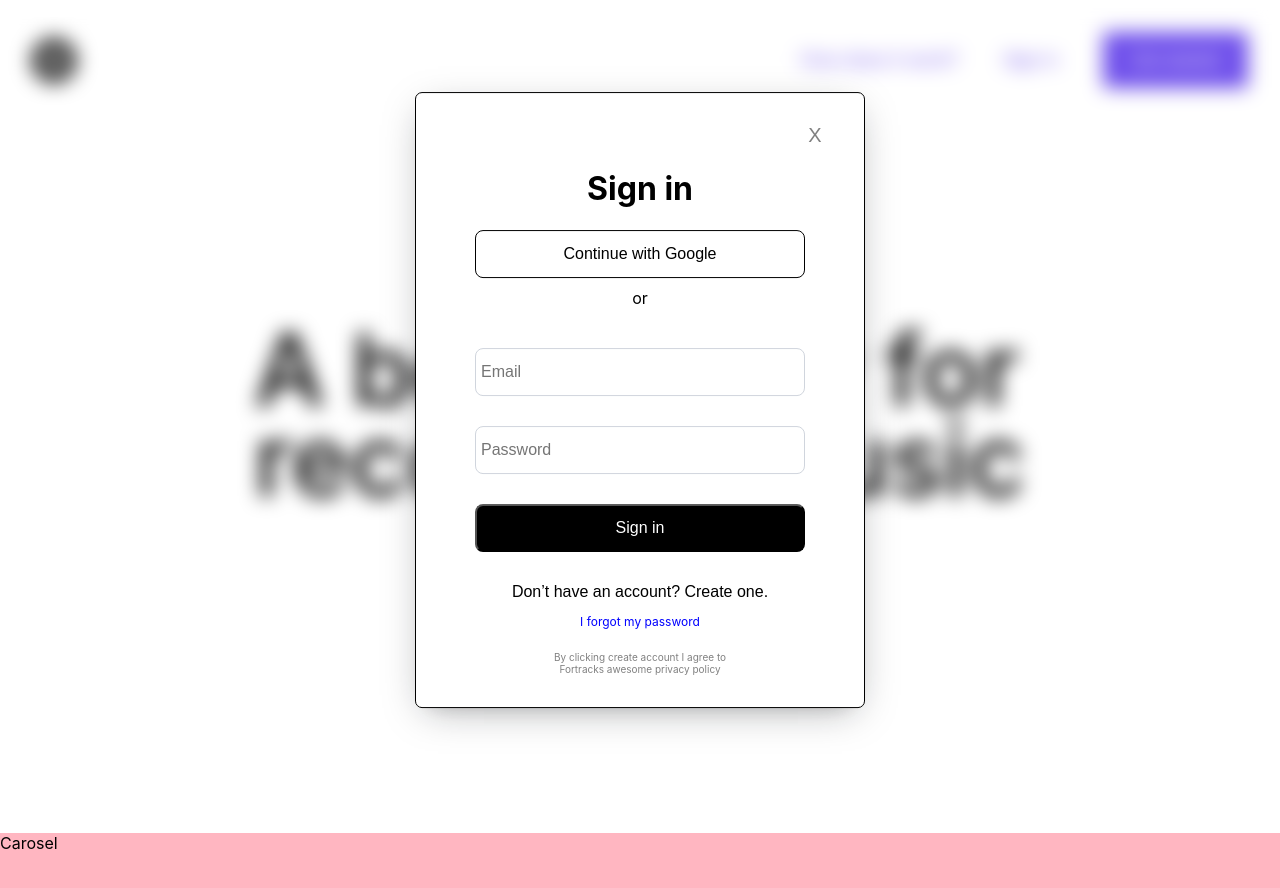
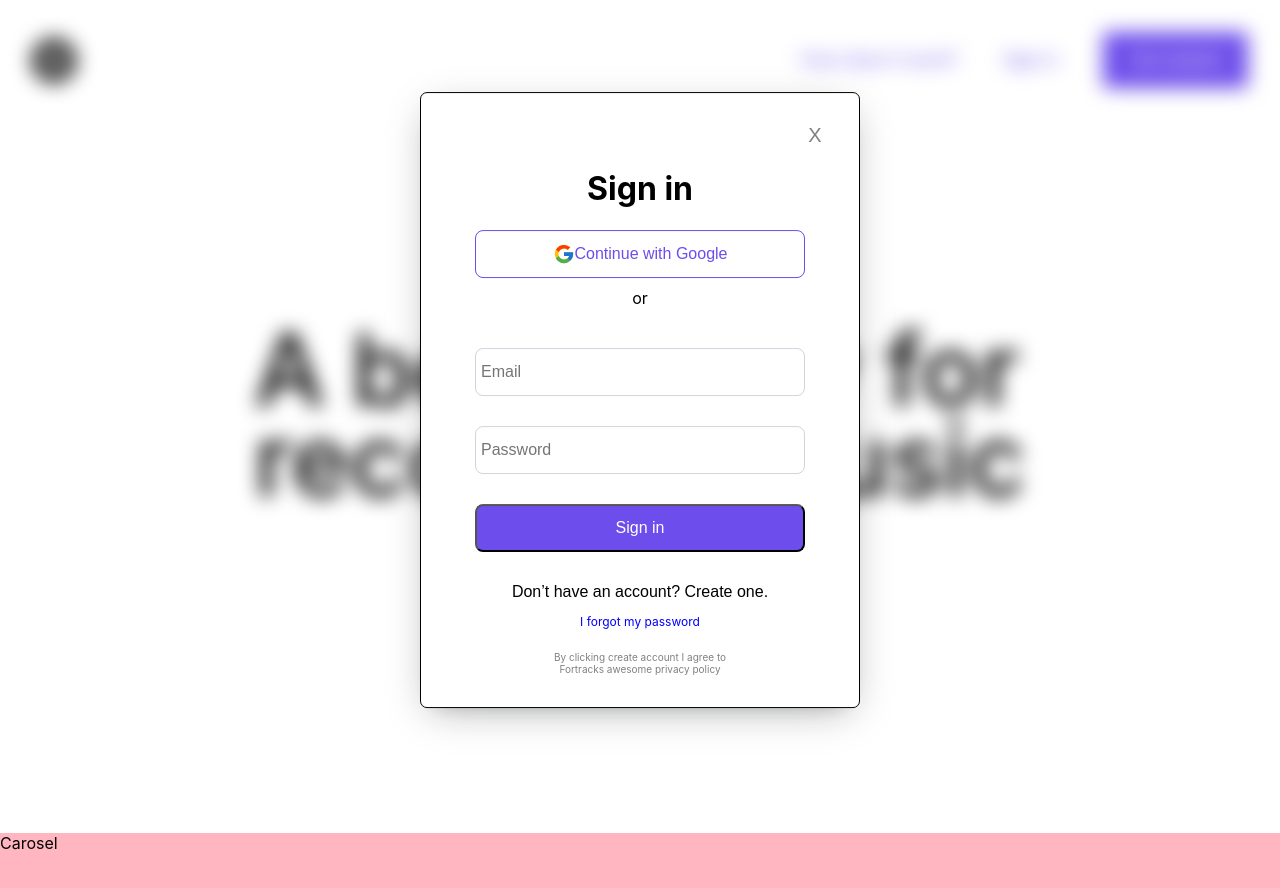
Before and after one commit to sofiaronnkvist/fourtrack, a Next.js app: page / in a window 1280 px wide. Both pictures are taken after a click on the button "Sign in". Shown: the top 888 px of the page. Built offline with nearby package versions, Linux system fonts and the light colour scheme; no server answers.

Commit message:
Adjuster google btn and inputs

```diff
--- a/components/Modal/Modal.jsx
+++ b/components/Modal/Modal.jsx
@@ -3,6 +3,8 @@ import styled from 'styled-components';
 import React, { useState, useEffect } from 'react';
 import { useRouter } from 'next/router';
 import { useAuth } from '../../context/AuthContext';
+import { FcGoogle } from 'react-icons/fc';
+
 
 const dialogContent = DialogPrimitive.Content;
 const dialogOverlay = DialogPrimitive.Overlay;
@@ -17,7 +19,7 @@ const StyledContent = styled(dialogContent)`
   left: 50%;
   transform: translate(-50%, -50%);
   width: 90vw;
-  max-width: 450px;
+  max-width: 440px;
   max-height: 85vh;
   padding: 25;
   border: 1px solid black;
@@ -51,11 +53,14 @@ const NavButton = styled.button`
 const GoogleButton = styled.button`
   width: 330px;
   height: 48px;
-  color: black;
+  color: ${(props) => props.theme.purple};
   background-color: transparent;
   font-size: 16px;
-  border: 1px solid black;
+  border: 1px solid ${(props) => props.theme.purple};
   border-radius: 8px;
+  display: flex;
+  justify-content: center;
+  align-items: center;
 `;
 
 const CloseButton = styled.button`
@@ -65,7 +70,6 @@ const CloseButton = styled.button`
   margin-top: 30px;
   background-color: transparent;
   border: none;
-
 `;
 
 const Divider = styled.p`
@@ -99,7 +103,6 @@ const CreateAccountTexts = styled.button`
   font-size: 16px;
   background-color: transparent;
   border: none;
-
 `;
 
 const ForgotPassword = styled.p`
@@ -119,8 +122,16 @@ const StyledForm = styled.form`
     padding: 5px;
     margin-top: 30px;
     border-radius: 8px;
-    border: 1px solid #D0D5DD;
+    border: 1px solid #d0d5dd;
 
+  }
+  input[type=email]:focus {
+    outline: none !important;
+    border: 2px solid ${(props) => props.theme.purple};
+  }
+  input[type=password]:focus {
+    outline: none !important;
+    border: 2px solid ${(props) => props.theme.purple};
   }
   button {
     width: 330px;
@@ -129,10 +140,9 @@ const StyledForm = styled.form`
     padding: 5px;
     margin: 30px;
 
-    background-color: black;
+    background-color: ${(props) => props.theme.purple};
     color: white;
     border-radius: 8px;
-
   }
 `;
 
@@ -235,6 +245,7 @@ export default function Modal(props) {
         </DialogClose>
         <DialogTitle>{buttonTitle}</DialogTitle>
         <GoogleButton onClick={handleGoogleSignIn}>
+          <FcGoogle size='22px'/>
           Continue with Google
         </GoogleButton>
         <Divider>or</Divider>
@@ -270,7 +281,7 @@ export default function Modal(props) {
         {checkForm() ? (
           <>
             <CreateAccountTexts onClick={changeForm}>
-            Don’t have an account? Create one.
+              Don’t have an account? Create one.
             </CreateAccountTexts>
             <ForgotPassword>I forgot my password</ForgotPassword>
           </>
@@ -280,7 +291,8 @@ export default function Modal(props) {
           </LoginTexts>
         )}
         <PrivacyText>
-          By clicking create account I agree to <br/>Fortracks awesome privacy policy
+          By clicking create account I agree to <br />
+          Fortracks awesome privacy policy
         </PrivacyText>
       </DialogContent>
     </Dialog>
--- a/components/Navbar/navbar.jsx
+++ b/components/Navbar/navbar.jsx
@@ -2,14 +2,12 @@ import React from 'react';
 import Link from 'next/link';
 import Image from 'next/image';
 import { useAuth } from '../../context/AuthContext';
-import { useRouter } from 'next/router';
 import Modal from '../Modal/Modal';
 import logo from '../../public/logo.svg';
 import styled from 'styled-components';
 
 export default function Navbar() {
-  const { user, logout } = useAuth();
-  const router = useRouter();
+  const { user } = useAuth();
 
   return (
     <NavWrapper>
```
